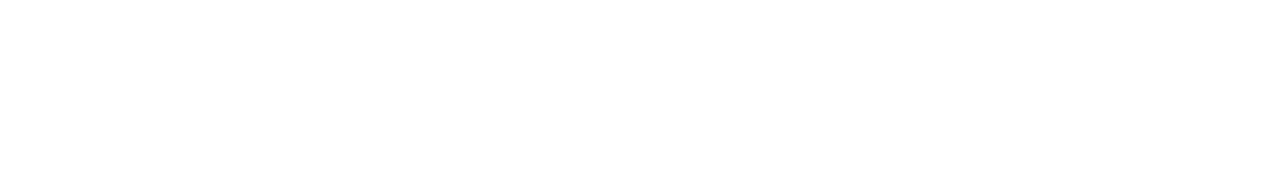
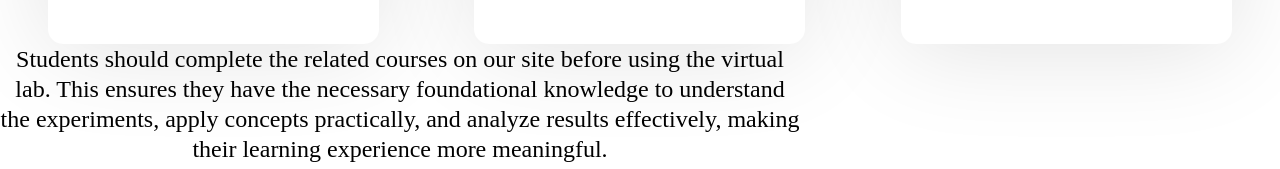
Before and after one commit to harshitj100/SkillSphere-sih, a React (Create React App) app in the folder frontend/: page /virtual-lab in a window 1280 px wide. Before the commit this address had no page. Shown: the part 707-876 px from the top of the page. Before the commit the page ends 800 px from the top, so only its background shows below. Built offline with nearby package versions, Linux system fonts and the light colour scheme.

Commit message:
adding course and v-lab

```diff
--- a/frontend/src/styles/v_lab.css
+++ b/frontend/src/styles/v_lab.css
@@ -82,3 +82,13 @@
   text-align: center;
   color: #726F6F;
 }
+
+.lab-precautions {
+  font-family: Montserrat;
+  font-size: 24px;
+  font-weight: 500;
+  line-height: 30px;
+  text-align: center;
+  color: #000000;
+  width: 800px;
+}
```
Also changed, not shown: frontend/src/App.js (+15 -7 lines).
